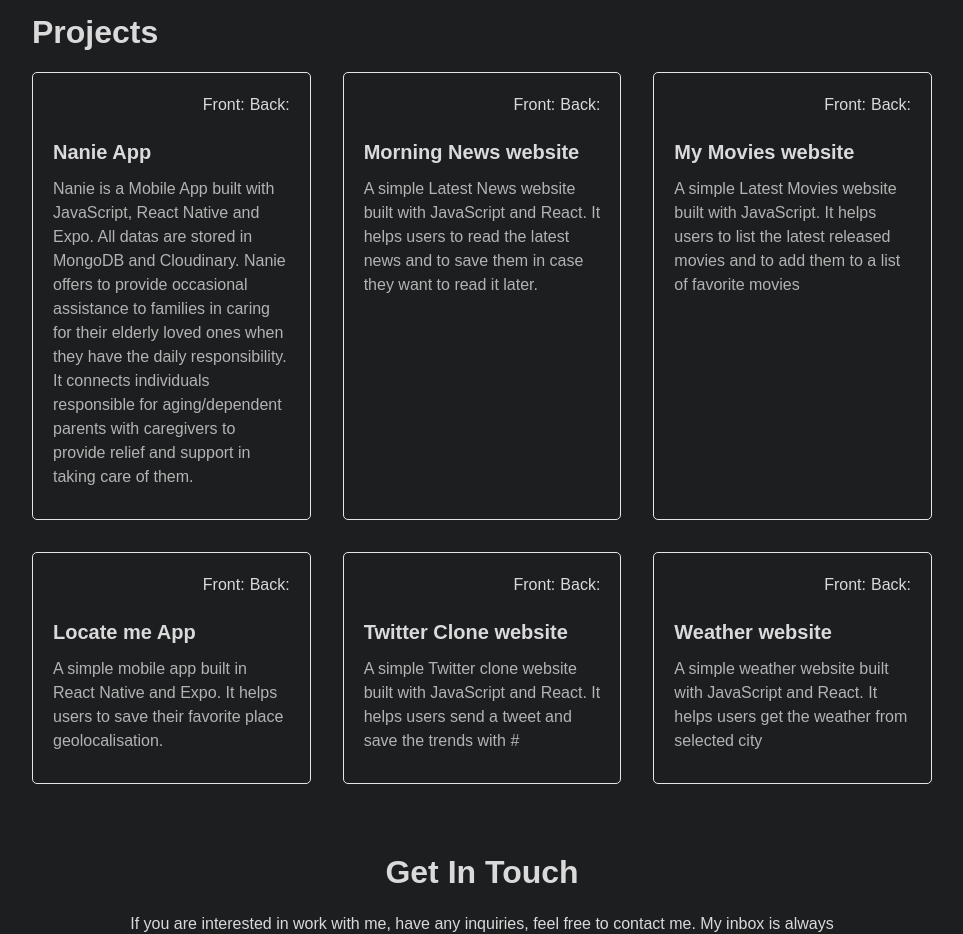
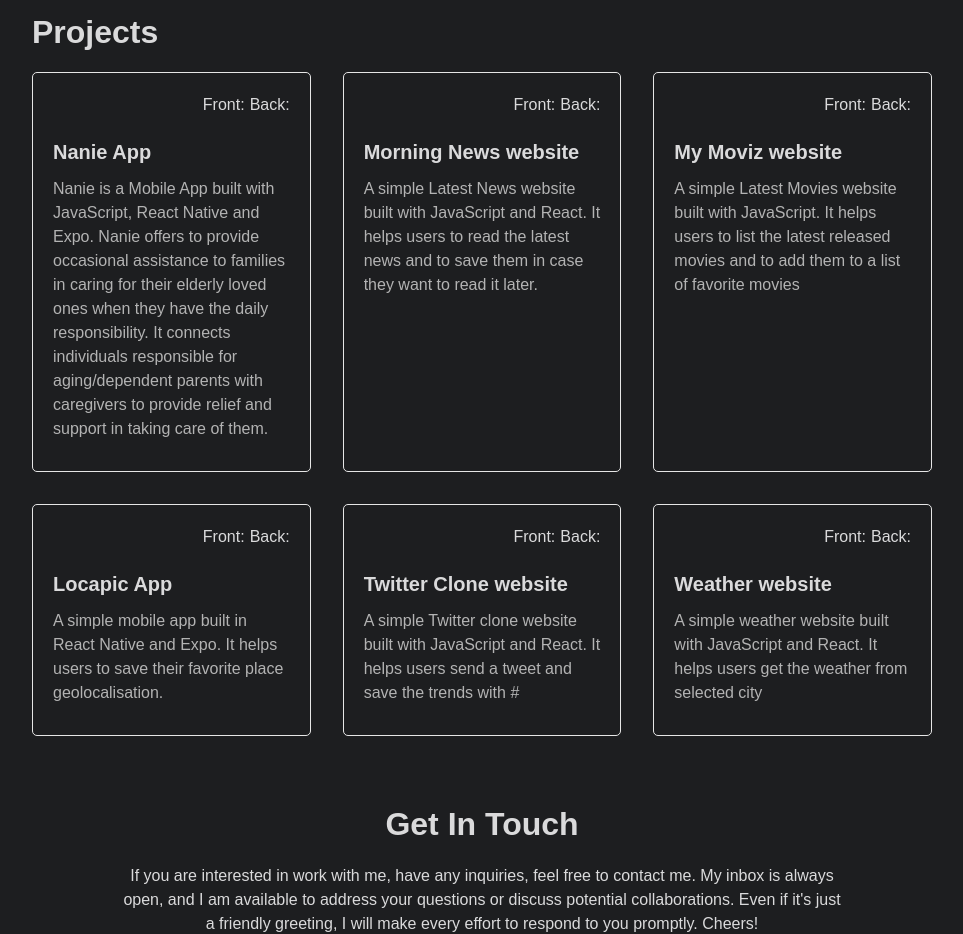
Before and after one commit to cecileliao/portfolio-frontend, a Next.js app: page / in a window 1280 px wide. Shown: the part 1720-2654 px from the top of the page, without its empty margins (158-1121 px from the left). Built offline with nearby package versions, Linux system fonts and the light colour scheme.

Commit message:
projects name

```diff
--- a/components/Data.js
+++ b/components/Data.js
@@ -3,9 +3,10 @@
       id: 1,
       title: 'Nanie App',
       description:
-        'Nanie is a Mobile App built with JavaScript, React Native and Expo. All datas are stored in MongoDB and Cloudinary. Nanie offers to provide occasional assistance to families in caring for their elderly loved ones when they have the daily responsibility. It connects individuals responsible for aging/dependent parents with caregivers to provide relief and support in taking care of them.',
+        'Nanie is a Mobile App built with JavaScript, React Native and Expo. Nanie offers to provide occasional assistance to families in caring for their elderly loved ones when they have the daily responsibility. It connects individuals responsible for aging/dependent parents with caregivers to provide relief and support in taking care of them.',
       gitHubLinkFront: 'https://github.com/cecileliao/nanie-frontend',
       gitHubLinkBack: 'https://github.com/cecileliao/nanie-backend',
+      vercelLink: 'https://expo.dev/%40cecileliao/nanie?serviceType=eas&distribution=expo-go&scheme=exp%2Bnanie&channel=main&sdkVersion=48.0.0'
     },
     {
       id: 2,
@@ -14,22 +15,25 @@
         'A simple Latest News website built with JavaScript and React. It helps users to read the latest news and to save them in case they want to read it later.',
       gitHubLinkFront: 'https://github.com/cecileliao/morningnews-frontend',
       gitHubLinkBack: 'https://github.com/cecileliao/morningnews-backend',
+      vercelLink: 'https://morningnews-frontend-six.vercel.app/',
     },
     {
       id: 3,
-      title: 'My Movies website',
+      title: 'My Moviz website',
       description:
         'A simple Latest Movies website built with JavaScript. It helps users to list the latest released movies and to add them to a list of favorite movies',
-      gitHubLinkFront: 'https://github.com/cecileliao/mymovies-frontend',
-      gitHubLinkBack: 'https://github.com/cecileliao/mymovies-backend',
+      gitHubLinkFront: 'https://github.com/cecileliao/mymoviz-frontend',
+      gitHubLinkBack: 'https://github.com/cecileliao/mymoviz-backend',
+      vercelLink: 'https://mymoviz-frontend-chi.vercel.app/',
     },
     {
       id: 4,
-      title: 'Locate me App',
+      title: 'Locapic App',
       description:
         'A simple mobile app built in React Native and Expo. It helps users to save their favorite place geolocalisation.',
-      gitHubLinkFront: 'https://github.com/cecileliao/locateme-frontend',
-      gitHubLinkBack: 'https://github.com/cecileliao/locateme-backend',
+      gitHubLinkFront: 'https://github.com/cecileliao/locapic-frontend',
+      gitHubLinkBack: 'https://github.com/cecileliao/locapic-backend',
+      vercelLink: 'https://expo.dev/%40cecileliao/locapic?serviceType=eas&distribution=expo-go&scheme=exp%2Blocapic&channel=HEAD&sdkVersion=48.0.0'
     },
     {
       id: 5,
@@ -38,6 +42,7 @@
         'A simple Twitter clone website built with JavaScript and React. It helps users send a tweet and save the trends with #',
       gitHubLinkFront: 'https://github.com/cecileliao/TweeterClone-frontend',
       gitHubLinkBack: 'https://github.com/cecileliao/TweeterClone-backend',
+      vercelLink: 'https://tweeter-clone-frontend.vercel.app/',
     },
     {
       id: 6,
@@ -46,5 +51,6 @@
         'A simple weather website built with JavaScript and React. It helps users get the weather from selected city',
       gitHubLinkFront: 'https://github.com/cecileliao/weatherapp-frontend',
       gitHubLinkBack: 'https://github.com/cecileliao/weatherapp-backend',
+      vercelLink: 'https://weatherapp-frontend-theta.vercel.app/',
     },
   ];
--- a/components/Projects.js
+++ b/components/Projects.js
@@ -15,7 +15,7 @@
                 <a href={project.gitHubLinkBack}>Back: <i className={`fa-brands fa-github ${styles.githubIcon}`}></i></a>
               </div>
             </div>
-            <h3 className={styles.h3}>{project.title}</h3>
+            <a href={project.vercelLink}><h3 className={styles.h3}>{project.title}</h3></a>
             <p className={styles.p}>{project.description}</p>
           </div>
         ))}
```
Also changed, not shown: public/IosQrcode.svg (added), public/androidQrcode.svg (added).
